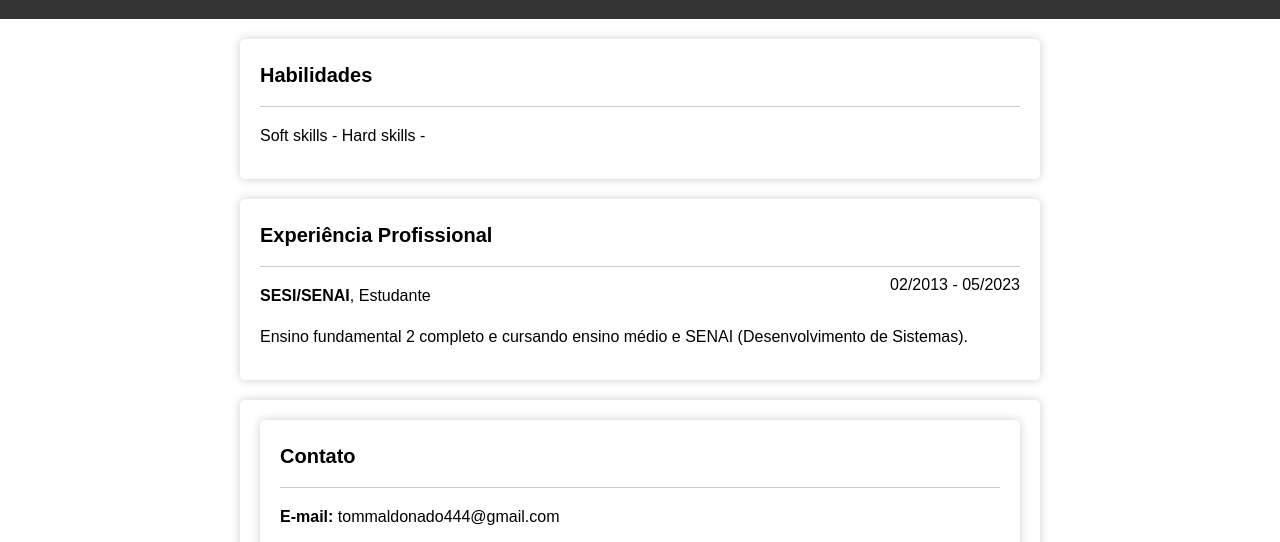
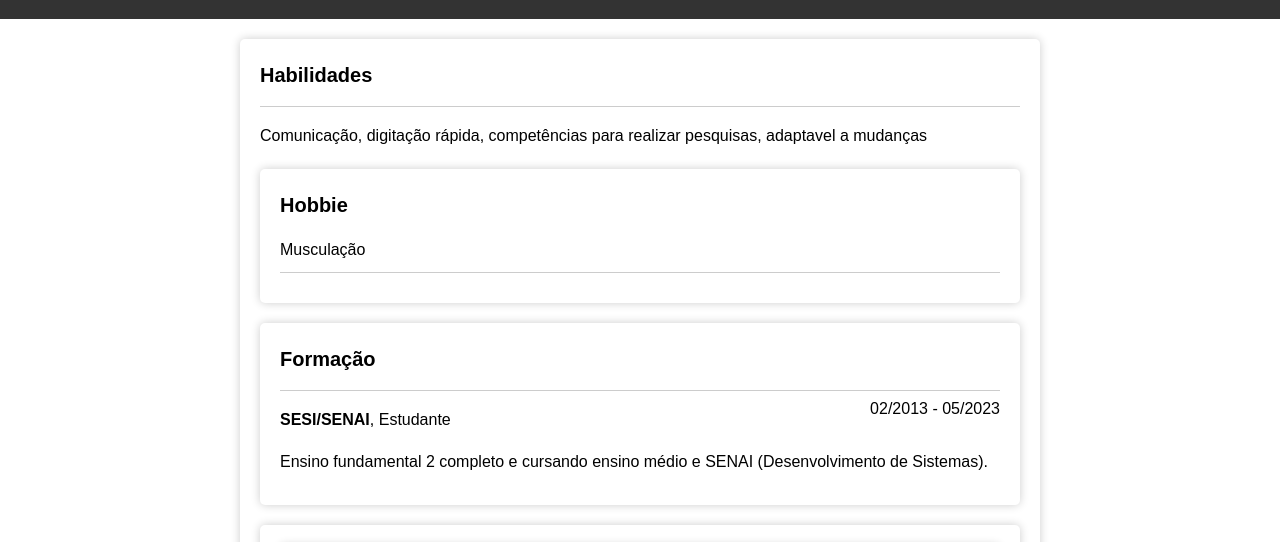
Before and after one commit to Golfin7/curriculo, a plain HTML site: page index.html in a window 1280 px wide. Shown: the part 200-742 px from the top of the page. Drawn offline with Linux system fonts and the light colour scheme.

Commit message:
O currículo profissional foi atualizado e melhorado, agora contendo uma aba de hobbie.

```diff
--- a/index.html
+++ b/index.html
@@ -66,7 +66,7 @@
         border-radius: 50%;
         width: 180px;
         height: 160px;
-        background-image: url("https://www.altoastral.com.br/antigas/uploads/legacy/2016/08/homer.jpg");
+        background-image: url("https://cdn-icons-png.flaticon.com/512/3364/3364044.png");
         background-size: cover;
         background-position: center;
         }
@@ -83,12 +83,18 @@
         <div class="card-header">
             <h3>Habilidades</h3>
         </div>
-        <p>Soft skills -                                       Hard skills -
+        <p>Comunicação, digitação rápida, competências para realizar pesquisas, adaptavel a mudanças
         </p>
+        <div class="container">
+            <div class="card">
+            <div class="card-header">
+                <h3>Hobbie</h3>
+                <p>Musculação</p>
+            </div>
         </div>
         <div class="card">
         <div class="card-header">
-            <h3>Experiência Profissional</h3>
+            <h3>Formação</h3>
             <p class="right">02/2013 - 05/2023</p>
         </div>
         <p><strong>SESI/SENAI</strong>, Estudante</p>
```
